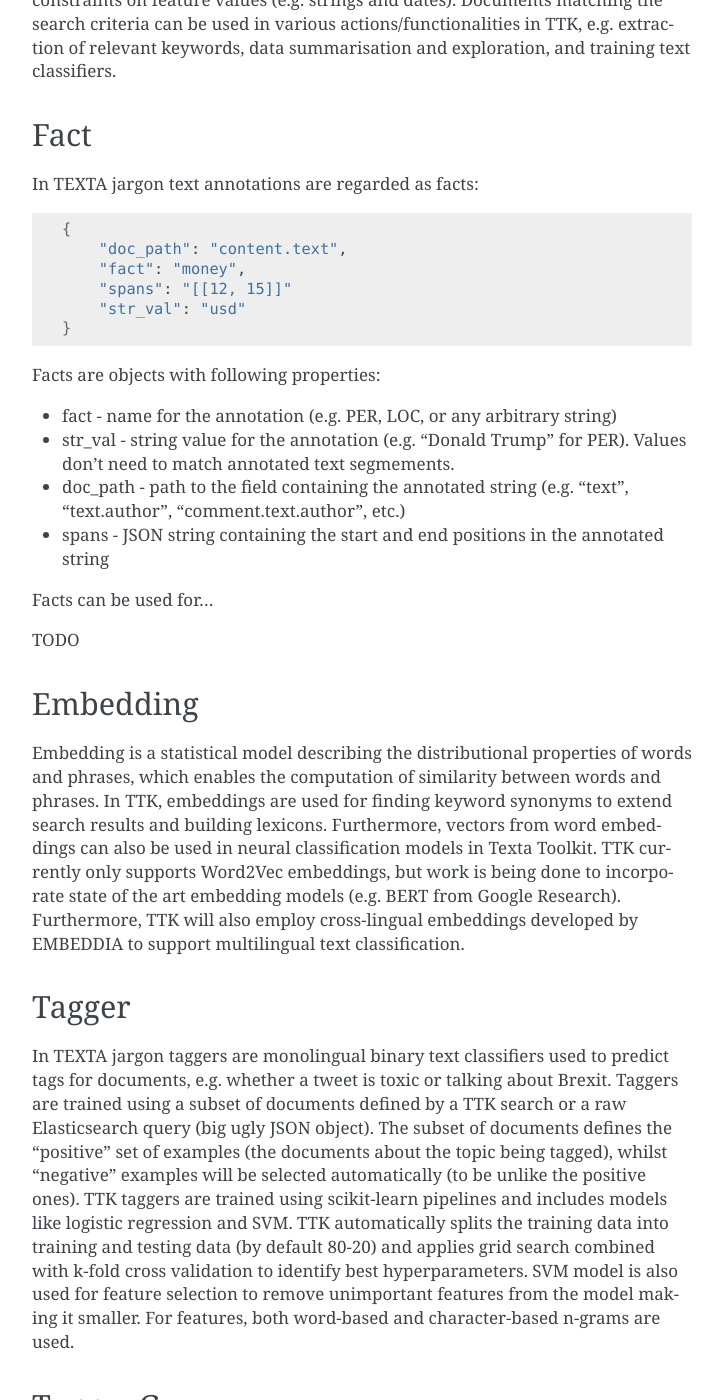
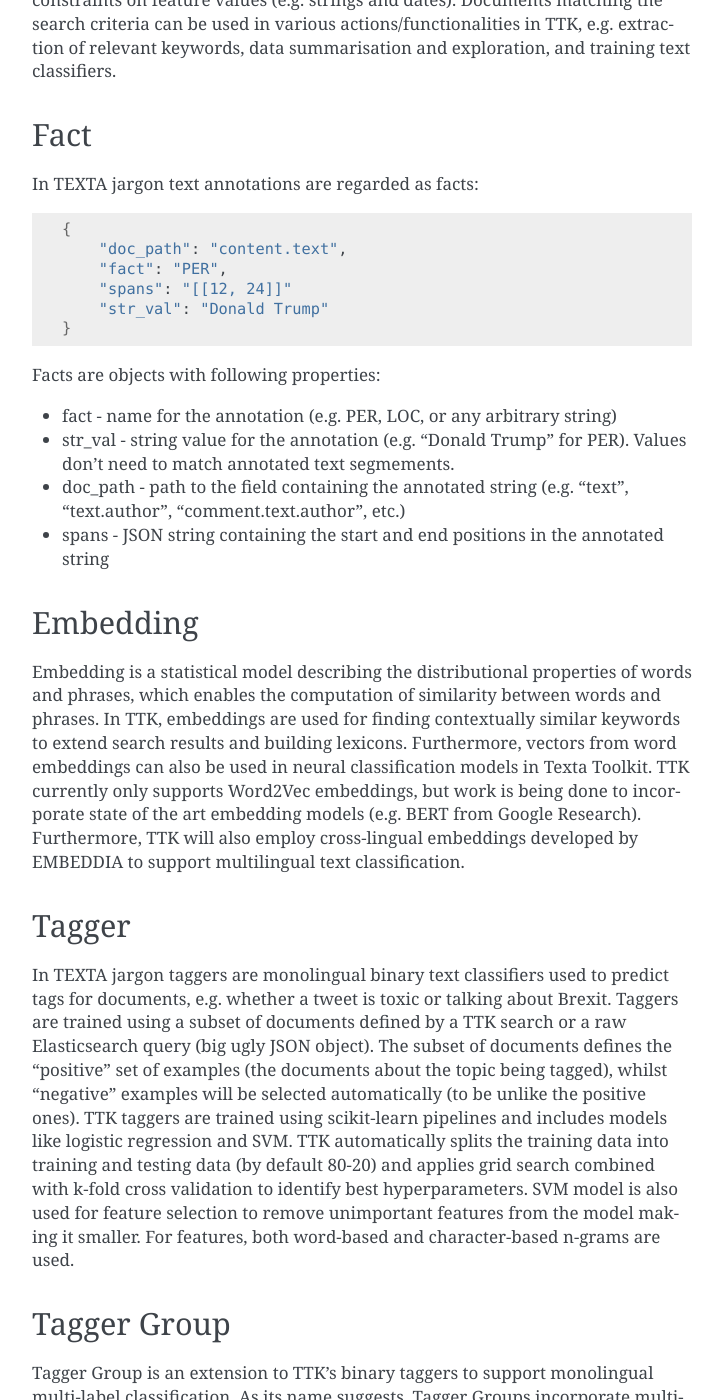
Before and after one commit to texta-tk/texta-tk.github.io, a Sphinx documentation site: the page built from source/concepts.rst, in a window 1280 px wide and 1400 px high, scrolled down 739 px. Shown: the whole window, without its empty margins (388-1111 px from the left). Built offline with Sphinx 7.4.7, drawn with Linux system fonts in a browser that asks for light colours; formulas are drawn with MathJax 3; some of the changed text lies outside the part shown.

Commit message:
update concepts

```diff
--- a/source/concepts.rst
+++ b/source/concepts.rst
@@ -27,9 +27,9 @@
 
     {
         "doc_path": "content.text",
-        "fact": "money",
-        "spans": "[[12, 15]]"
-        "str_val": "usd"
+        "fact": "PER",
+        "spans": "[[12, 24]]"
+        "str_val": "Donald Trump"
     }
 
 Facts are objects with following properties:
@@ -42,23 +42,41 @@
 
 * spans - JSON string containing the start and end positions in the annotated string
 
-Facts can be used for...
-
-TODO
-
-
-
 Embedding
 ---------
 
-Embedding is a statistical model describing the distributional properties of words and phrases, which enables the computation of similarity between words and phrases. In TTK, embeddings are used for finding keyword synonyms to extend search results and building lexicons. Furthermore, vectors from word embeddings can also be used in neural classification models in Texta Toolkit. TTK currently only supports Word2Vec embeddings, but work is being done to incorporate state of the art embedding models (e.g. BERT from Google Research). Furthermore, TTK will also employ cross-lingual embeddings developed by EMBEDDIA to support multilingual text classification.
+Embedding is a statistical model describing the distributional properties of words and phrases, which enables the computation of similarity between words and phrases.
+In TTK, embeddings are used for finding contextually similar keywords to extend search results and building lexicons.
+Furthermore, vectors from word embeddings can also be used in neural classification models in Texta Toolkit.
+TTK currently only supports Word2Vec embeddings, but work is being done to incorporate state of the art embedding models (e.g. BERT from Google Research).
+Furthermore, TTK will also employ cross-lingual embeddings developed by EMBEDDIA to support multilingual text classification.
 
 Tagger
 ------
 
-In TEXTA jargon taggers are monolingual binary text classifiers used to predict tags for documents, e.g. whether a tweet is toxic or talking about Brexit. Taggers are trained using a subset of documents defined by a TTK search or a raw Elasticsearch query (big ugly JSON object). The subset of documents defines the “positive” set of examples (the documents about the topic being tagged), whilst “negative” examples will be selected automatically (to be unlike the positive ones). TTK taggers are trained using scikit-learn pipelines and includes models like logistic regression and SVM. TTK automatically splits the training data into training and testing data (by default 80-20) and applies grid search combined with k-fold cross validation to identify best hyperparameters. SVM model is also used for feature selection to remove unimportant features from the model making it smaller. For features, both word-based and character-based n-grams are used.
+In TEXTA jargon taggers are monolingual binary text classifiers used to predict tags for documents, e.g. whether a tweet is toxic or talking about Brexit.
+Taggers are trained using a subset of documents defined by a TTK search or a raw Elasticsearch query (big ugly JSON object).
+The subset of documents defines the “positive” set of examples (the documents about the topic being tagged), whilst “negative” examples will be selected automatically (to be unlike the positive ones).
+TTK taggers are trained using scikit-learn pipelines and includes models like logistic regression and SVM.
+TTK automatically splits the training data into training and testing data (by default 80-20) and applies grid search combined with k-fold cross validation to identify best hyperparameters.
+SVM model is also used for feature selection to remove unimportant features from the model making it smaller.
+For features, both word-based and character-based n-grams are used.
 
 Tagger Group
 ------------
 
-Tagger Group is an extension to TTK’s binary taggers to support monolingual multi-label classification. As its name suggests, Tagger Groups incorporate multiple (binary) taggers, which are executed in parallel to produce a list of tags to the user. Tagger Group has been successfully tested with over 6000 binary models and prediction times are usually less than 1 second. To achieve this, TTK has employed a hybrid approach for multi-label tagging, which uses unsupervised machine learning (document vectors) to limit the number of binary models used for prediction. In such scenario input document is compared to training data to determine most probable models to produce valid tags.
+Tagger Group is an extension to TTK’s binary taggers to support monolingual multi-label classification.
+As its name suggests, Tagger Groups incorporate multiple (binary) taggers, which are executed in parallel to produce a list of tags to the user.
+Tagger Group has been successfully tested with over 6000 binary models and prediction times are usually less than 1 second.
+To achieve this, TTK has employed a hybrid approach for multi-label tagging, which uses unsupervised machine learning (document vectors) to limit the number of binary models used for prediction.
+In such scenario input document is compared to training data to determine most probable models to produce valid tags.
+
+Torch Tagger
+------------
+
+TODO
+
+Multilingual Processor
+----------------------
+
+TODO
```
